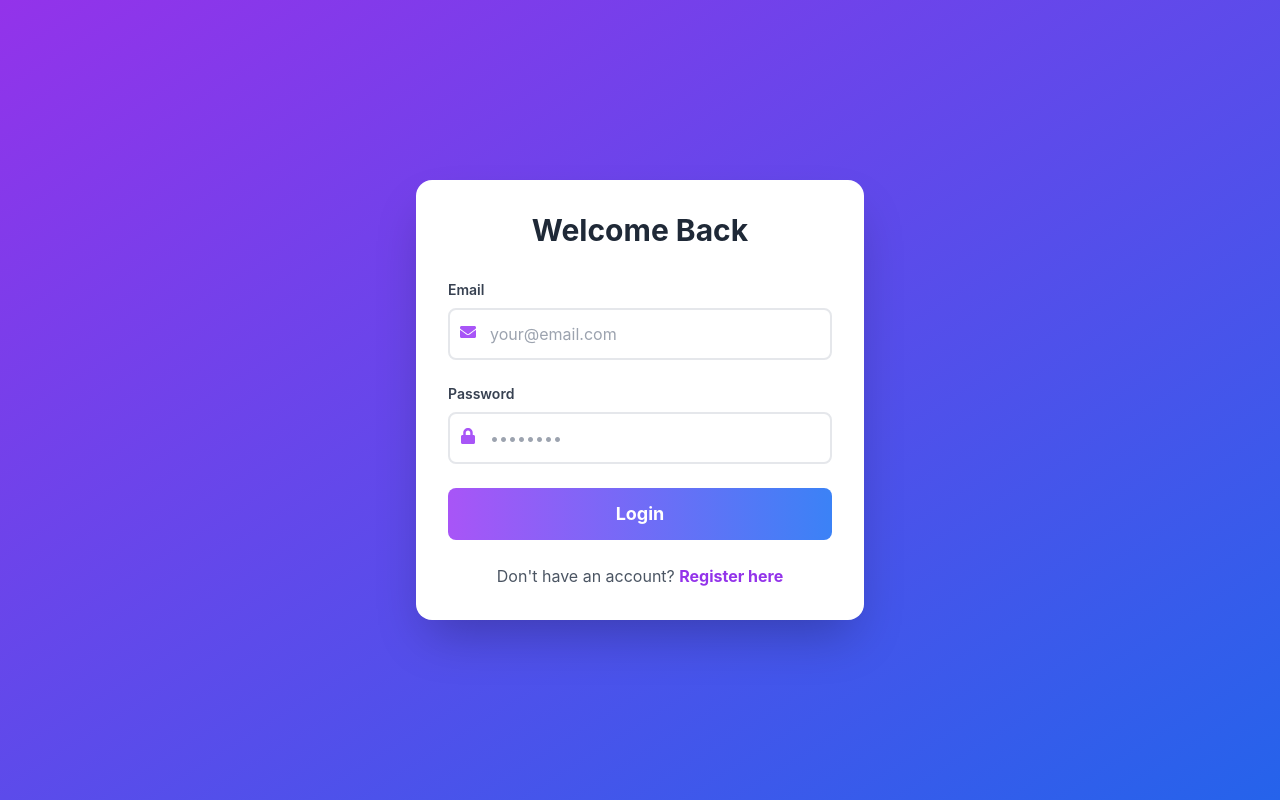
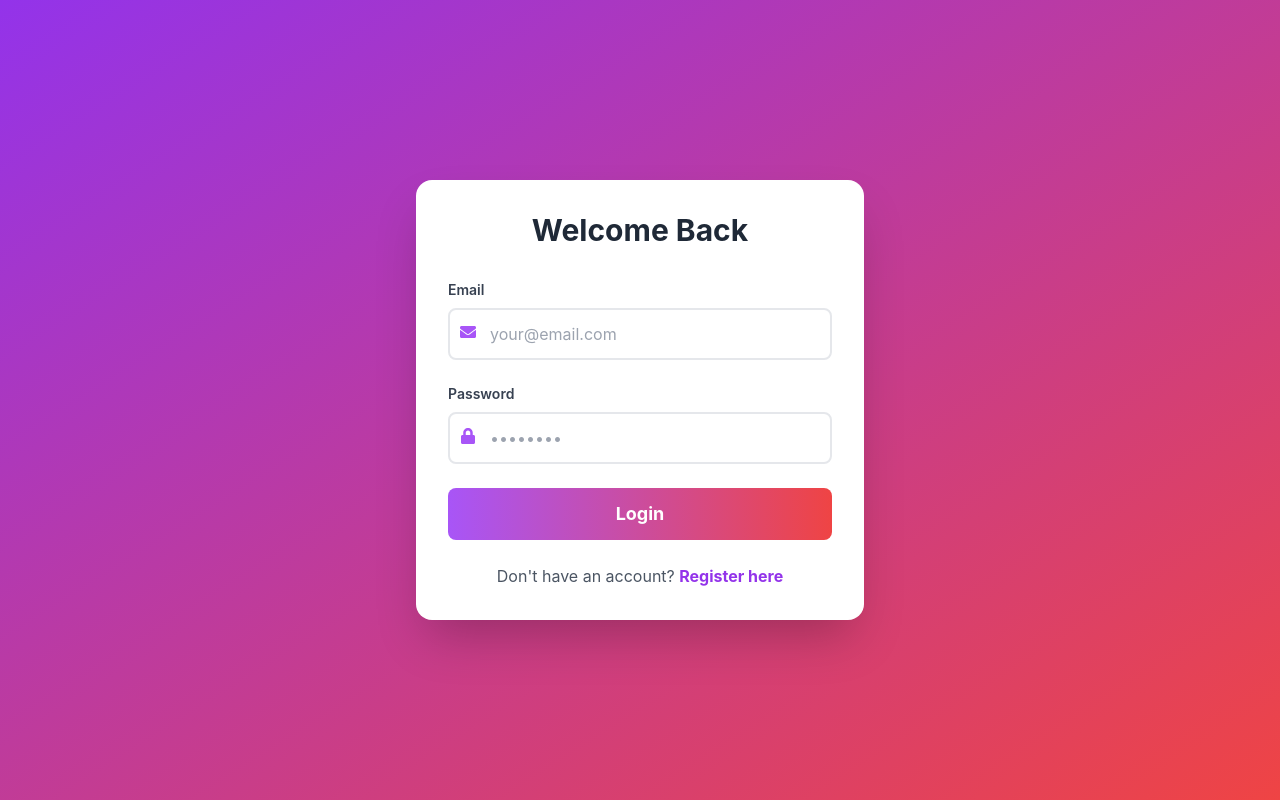
Before and after one commit to AbhinavKumar010/Sanjay_chat-date, a React (Create React App) app in the folder client/: page /login in a window 1280 px wide. Built offline with nearby package versions, Linux system fonts and the light colour scheme; no server answers.

Commit message:
css modified

```diff
--- a/client/src/index.css
+++ b/client/src/index.css
@@ -14,7 +14,7 @@ body {
     sans-serif;
   -webkit-font-smoothing: antialiased;
   -moz-osx-font-smoothing: grayscale;
-  background: linear-gradient(135deg, #667eea 0%, #764ba2 100%);
+  background: linear-gradient(135deg, #546cd4 0%, #764ba2 100%);
   min-height: 100vh;
 }
 
--- a/client/src/pages/Home.js
+++ b/client/src/pages/Home.js
@@ -22,7 +22,7 @@ const Home = () => {
   };
 
   return (
-    <div className="min-h-screen bg-gradient-to-br from-purple-600 via-pink-500 to-red-500 flex items-center justify-center px-4">
+    <div className="min-h-screen bg-gradient-to-br from-purple-600 via-pink-500 to-red-500 flex items-center justify-center px-4" >
       <motion.div
         className="text-center text-white max-w-2xl"
         variants={containerVariants}
@@ -69,9 +69,9 @@ const Home = () => {
           </Link>
           <Link to="/register">
             <motion.button
-              whileHover={{ scale: 1.05, boxShadow: "0 20px 25px -5px rgba(0, 0, 0, 0.3)" }}
+              whileHover={{ scale: 1.05, boxShadow: "0 20px 25px -5px rgba(9, 9, 9, 0.3)" }}
               whileTap={{ scale: 0.95 }}
-              className="px-8 py-4 bg-red-500 text-white font-bold text-lg rounded-full shadow-xl hover:shadow-2xl transition border-2 border-white"
+              className="px-8 py-4 bg-gradient-to-br from-blue-500 to-pink-500 text-white font-bold text-lg rounded-full shadow-xl hover:shadow-2xl transition border-2 border-white"
             >
               Register
             </motion.button>
--- a/client/src/pages/LoginPage.js
+++ b/client/src/pages/LoginPage.js
@@ -36,7 +36,7 @@ const LoginPage = () => {
   };
 
   return (
-    <div className="min-h-screen bg-gradient-to-br from-purple-600 to-blue-600 flex items-center justify-center px-4">
+    <div className="min-h-screen bg-gradient-to-br from-purple-600 to-red-500 flex items-center justify-center px-4">
       <motion.div
         className="bg-white rounded-2xl shadow-2xl p-8 w-full max-w-md"
         variants={containerVariants}
@@ -96,7 +96,7 @@ const LoginPage = () => {
             disabled={loading}
             whileHover={{ scale: 1.02 }}
             whileTap={{ scale: 0.98 }}
-            className="w-full bg-gradient-to-r from-purple-500 to-blue-500 text-white py-3 rounded-lg font-bold text-lg hover:shadow-lg transition disabled:opacity-50"
+            className="w-full bg-gradient-to-r from-purple-500 to-red-500 text-white py-3 rounded-lg font-bold text-lg hover:shadow-lg transition disabled:opacity-50"
           >
             {loading ? 'Logging in...' : 'Login'}
           </motion.button>
```
